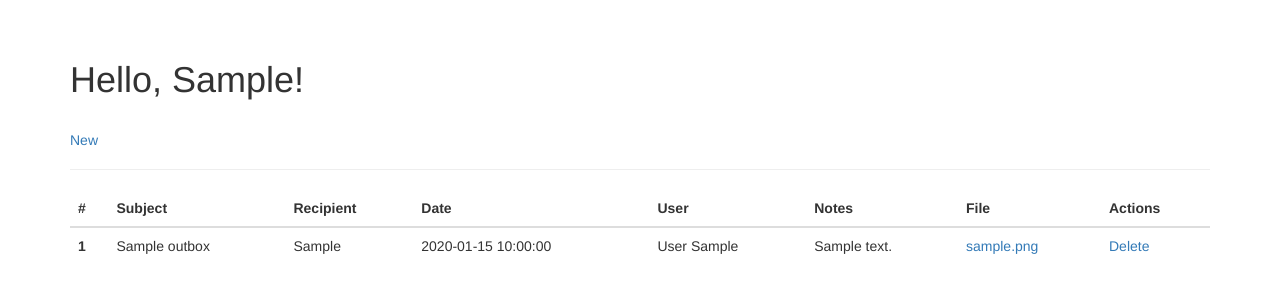
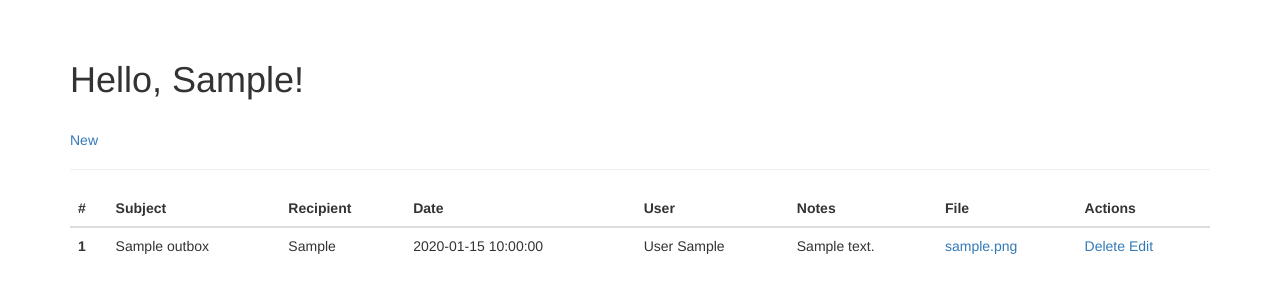
Before and after one commit to wildme/flask, a Flask app: page / in a window 1280 px wide. Shown: the part 52-352 px from the top of the page. Run offline with Flask 2, Linux system fonts and the light colour scheme; a user stored in the database is signed in; tables that the repository leaves empty hold one stand-in row (values such as "Sample post"); some libraries are stand-ins or nearby versions.

Commit message:
Added a link to edit own entries in the Outbox table

```diff
--- a/A1/app/templates/index.html
+++ b/A1/app/templates/index.html
@@ -43,7 +43,7 @@
             <td>-</td>
             {% endif %}
             {%if current_user.id == letter.user_id or current_user.administrator == 1 %}
-            <td><a href="{{ url_for('main.delout', out_id=letter.id)}}">Delete</a>
+            <td><a href="{{ url_for('main.delout', out_id=letter.id)}}">Delete</a> <a href="{{ url_for('main.editout', out_id=letter.id)}}">Edit</a>
             </td>
             {%endif %}
         </tr>
```
